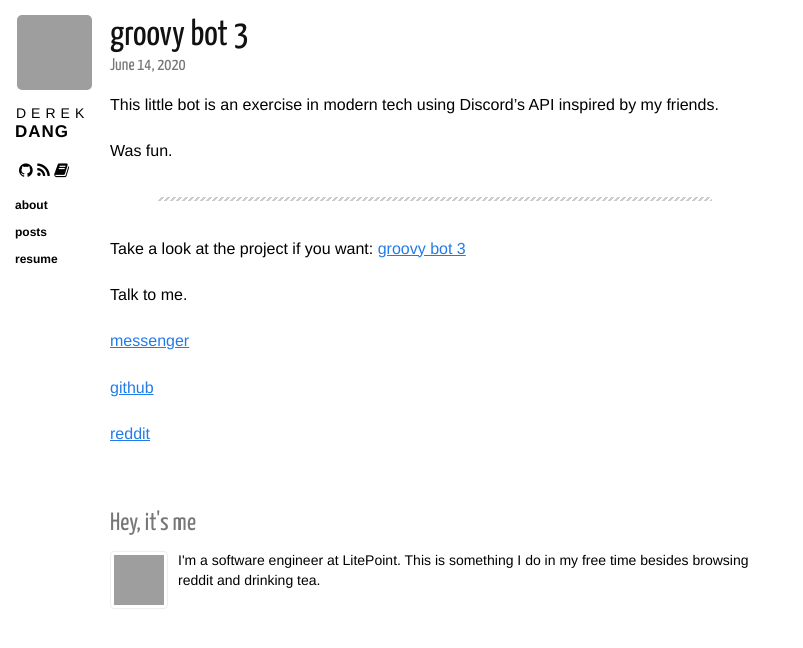
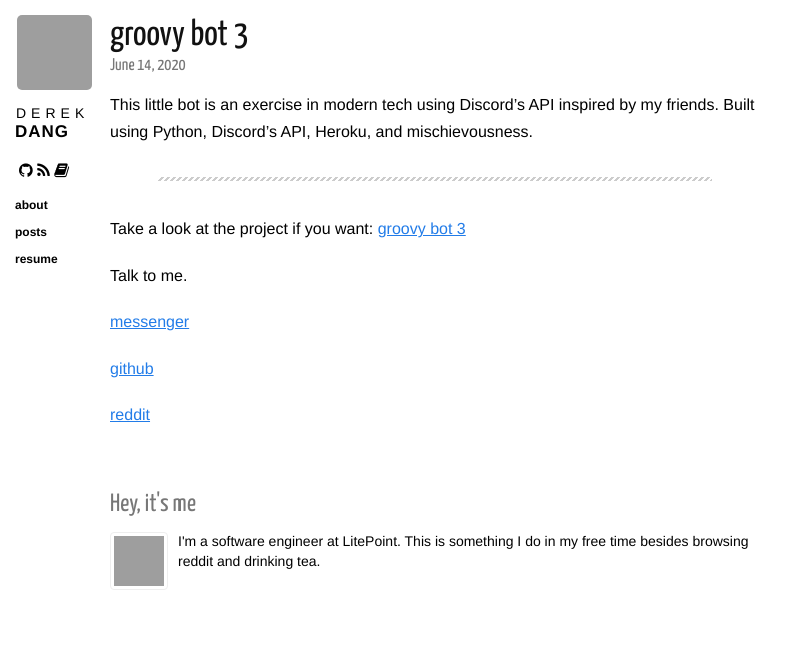
Before and after one commit to dqdang/dqdang.github.io, a Jekyll site: the page built from _posts/2020-06-14-groovy.markdown, in a window 1280 px wide, cut to the strip 0-648 px from the top of the page. Shown: the whole strip, without its empty margins (0-803 px from the left). Built offline with Jekyll 4.4.1, drawn with Linux system fonts in a browser that asks for light colours; nearby versions of some CDN libraries; grey boxes are pictures that could not be loaded.

Commit message:
Update blog post

```diff
--- a/_posts/2020-06-14-groovy.markdown
+++ b/_posts/2020-06-14-groovy.markdown
@@ -5,8 +5,7 @@ category: posts
 ---
 
 This little bot is an exercise in modern tech using Discord's API inspired by my friends.
-
-Was fun.
+Built using Python, Discord's API, Heroku, and mischievousness.
 
 ---
 
```
